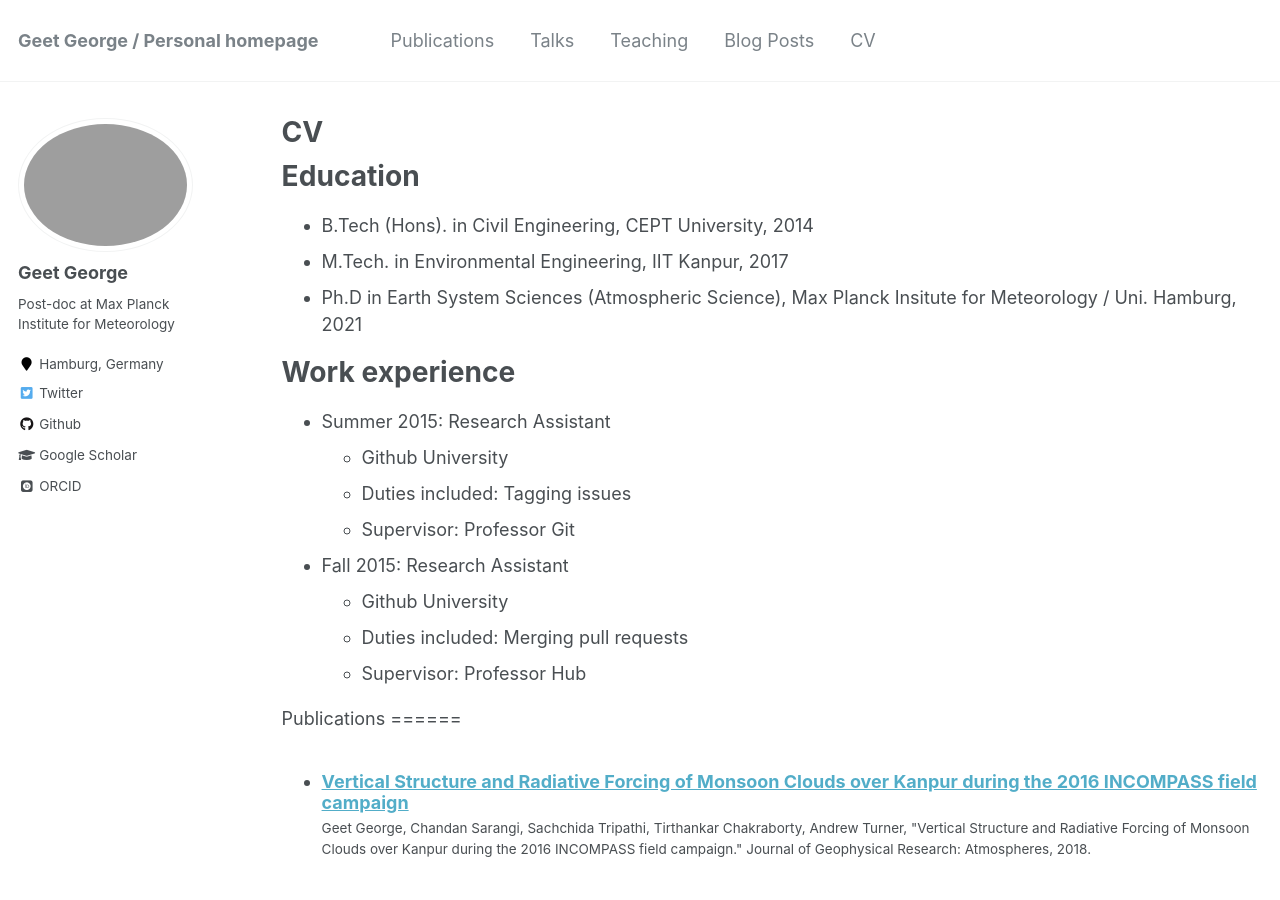
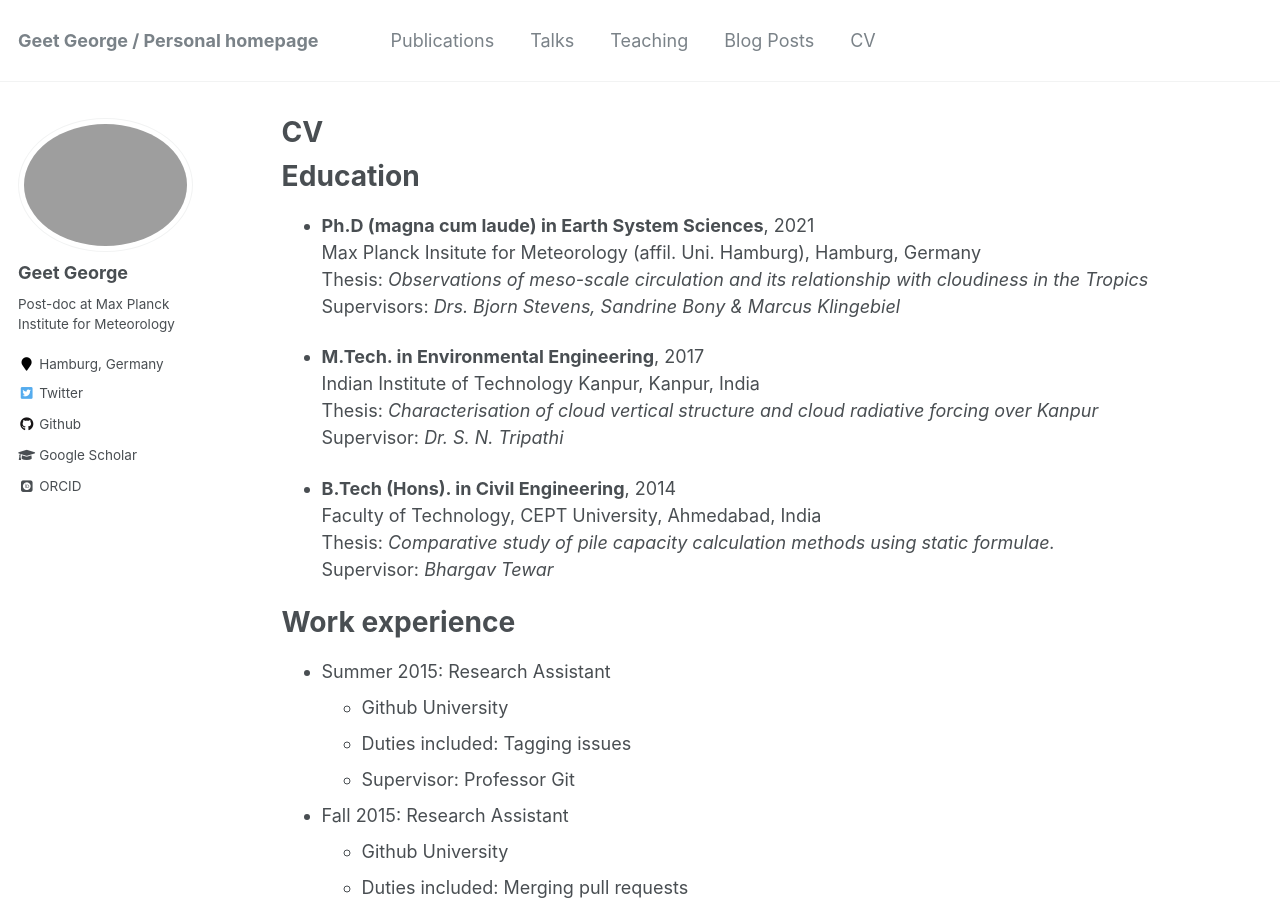
Before and after one commit to Geet-George/geet-george.github.io, a Jekyll site: the page built from _pages/cv.md, in a window 1280 px wide and 900 px high. Built offline with Jekyll 4.4.1, drawn with Linux system fonts in a browser that asks for light colours; some web fonts are replaced.

Commit message:
format education

```diff
--- a/_pages/cv.md
+++ b/_pages/cv.md
@@ -11,9 +11,30 @@ redirect_from:
 
 Education
 ======
-* B.Tech (Hons). in Civil Engineering, CEPT University, 2014
-* M.Tech. in Environmental Engineering, IIT Kanpur, 2017
-* Ph.D in Earth System Sciences (Atmospheric Science), Max Planck Insitute for Meteorology / Uni. Hamburg, 2021
+<!--
+|2018 - 2021|**Ph.D (magna cum laude) in Earth System Sciences**|
+|---|---|
+||_Max Planck Insitute for Meteorology (affil. Uni. Hamburg), 2021_|
+||Thesis: Observations of meso-scale circulation and its relationship with cloudiness in the Tropics|
+||Supervisors: Drs. Bjorn Stevens, Sandrine Bony & Marcus Klingebiel|
+
+ -->
+
+* **Ph.D (magna cum laude) in Earth System Sciences**, 2021 <br>
+  Max Planck Insitute for Meteorology (affil. Uni. Hamburg), Hamburg, Germany <br>
+  Thesis: _Observations of meso-scale circulation and its relationship with cloudiness in the Tropics_ <br>
+  Supervisors: _Drs. Bjorn Stevens, Sandrine Bony & Marcus Klingebiel_
+
+* **M.Tech. in Environmental Engineering**, 2017 <br>
+  Indian Institute of Technology Kanpur, Kanpur, India<br>
+  Thesis: _Characterisation of cloud vertical structure and cloud radiative forcing over Kanpur_ <br>
+  Supervisor: _Dr. S. N. Tripathi_
+
+* **B.Tech (Hons). in Civil Engineering**, 2014 <br>
+  Faculty of Technology, CEPT University, Ahmedabad, India <br>
+  Thesis: _Comparative study of pile capacity calculation methods using static formulae._ <br>
+  Supervisor: _Bhargav Tewar_
+
 
 Work experience
 ======
```
